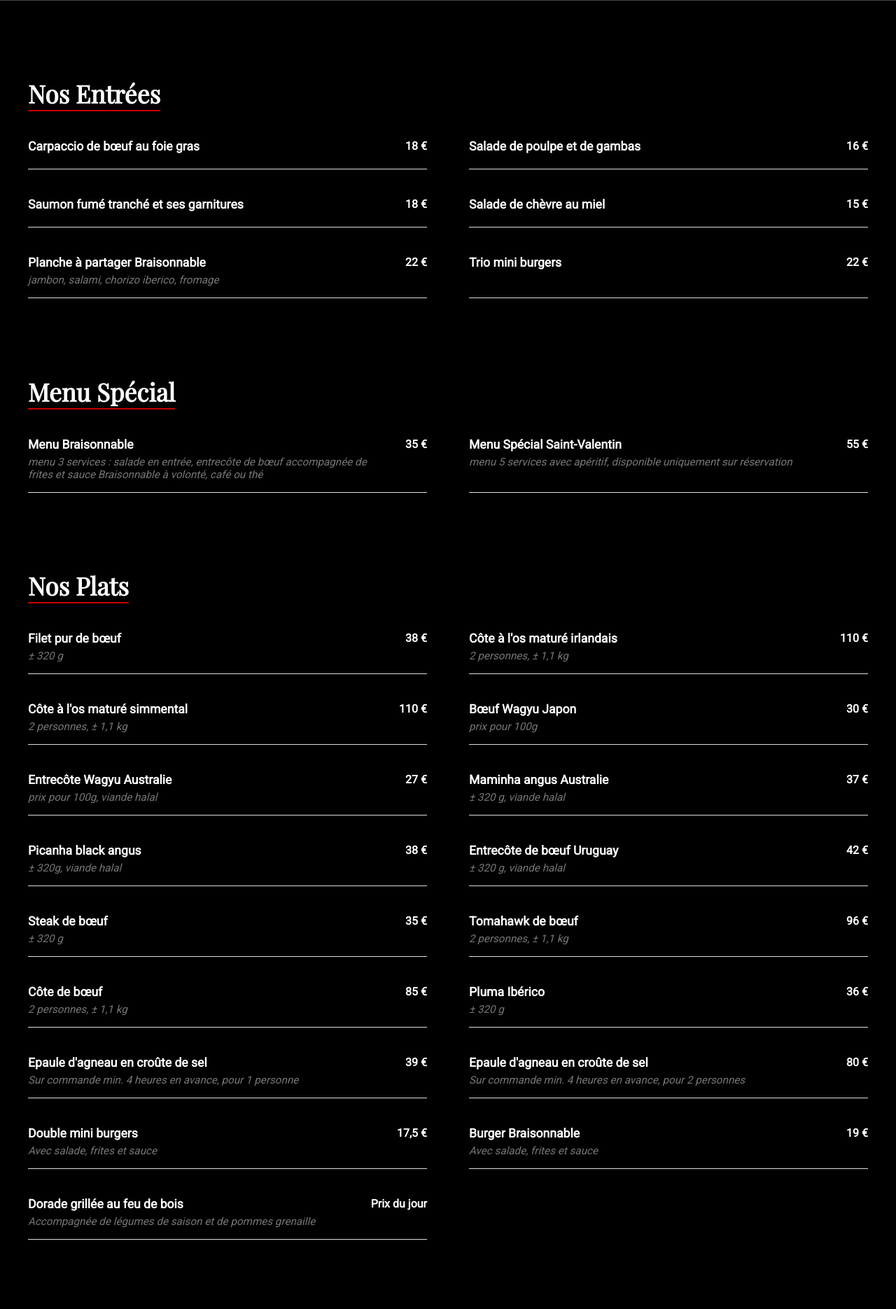
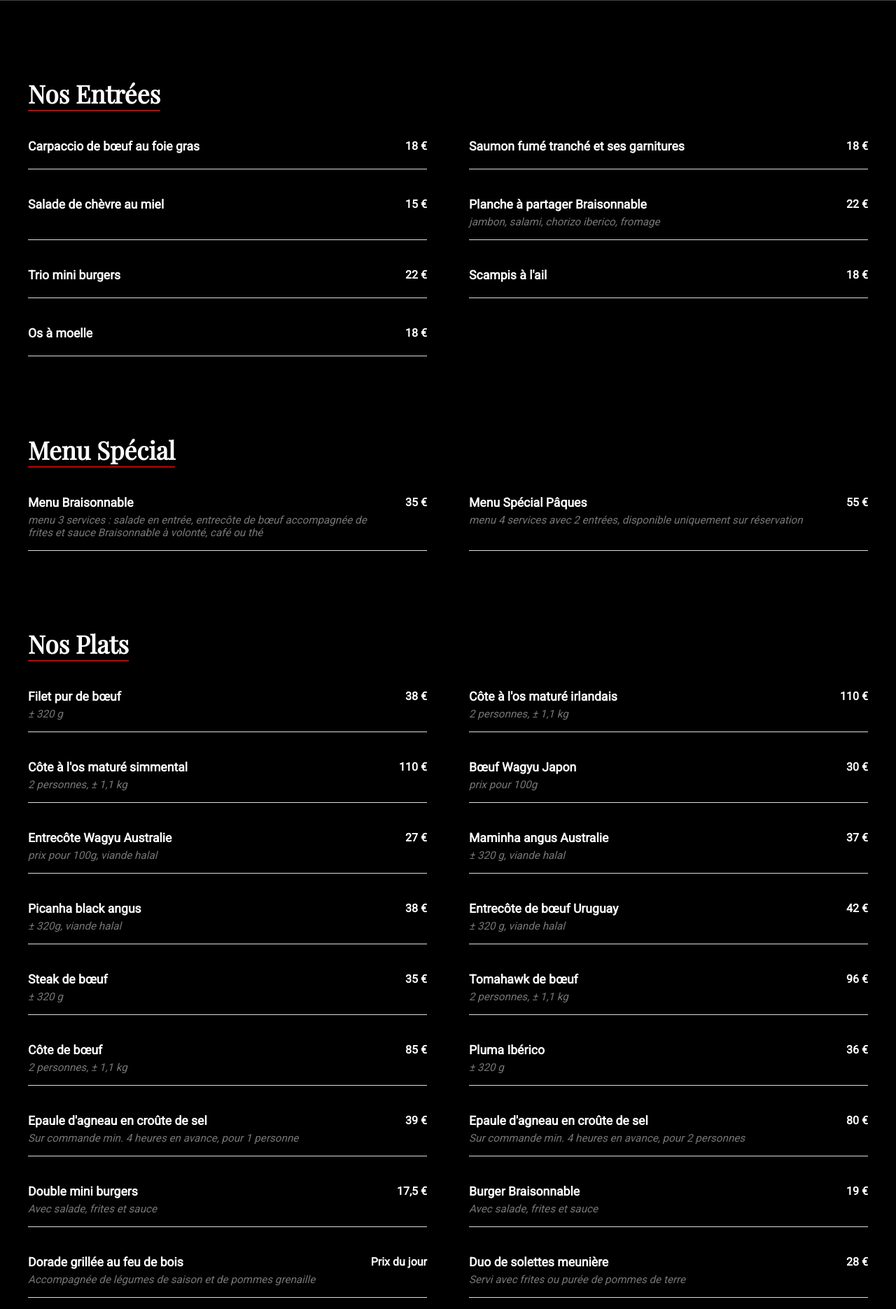
Before and after one commit to laurilan11/Braisonnable, a Django app: page /menu/ in a window 1280 px wide. Shown: the part 368-2238 px from the top of the page at 70% size. Run offline with Django 5.2, Linux system fonts and the light colour scheme.

Commit message:
paques et changement d'horaire

```diff
--- a/restaurant/templates/restaurant/base.html
+++ b/restaurant/templates/restaurant/base.html
@@ -91,12 +91,12 @@
       <h3>Horaires</h3>
       <ul class="Heures_foot">
         <li><p class="Heures_foot_day">Lundi</p> <p class="Heures_foot_hours">Fermé</p></li>
-        <li><p class="Heures_foot_day">Mardi</p> <p class="Heures_foot_hours">12h00-15h00 <br><br/> 18h00-23h00</p></li>
-        <li><p class="Heures_foot_day">Mercredi</p> <p class="Heures_foot_hours">12h00-15h00 <br><br/> 18h00-23h00</p></li>
-        <li><p class="Heures_foot_day">Jeudi</p> <p class="Heures_foot_hours">12h00-15h00 <br><br/> 18h00-23h00</p></li>
-        <li><p class="Heures_foot_day">Vendredi</p> <p class="Heures_foot_hours">12h00-15h00 <br><br/> 18h00-23h00</p></li>
+        <li><p class="Heures_foot_day">Mardi</p> <p class="Heures_foot_hours">12h00-22h30</p></li>
+        <li><p class="Heures_foot_day">Mercredi</p> <p class="Heures_foot_hours">12h00-22h30</p></li>
+        <li><p class="Heures_foot_day">Jeudi</p> <p class="Heures_foot_hours">12h00-22h30</p></li>
+        <li><p class="Heures_foot_day">Vendredi</p> <p class="Heures_foot_hours">12h00-23h00</p></li>
         <li><p class="Heures_foot_day">Samedi</p> <p class="Heures_foot_hours">12h00-23h00</p></li>
-        <li><p class="Heures_foot_day">Dimanche</p> <p class="Heures_foot_hours">12h00-20h</p></li>
+        <li><p class="Heures_foot_day">Dimanche</p> <p class="Heures_foot_hours">12h00-22h</p></li>
       </ul>
     </div>
   </section>
--- a/restaurant/templates/restaurant/home.html
+++ b/restaurant/templates/restaurant/home.html
@@ -16,8 +16,8 @@
 </div>
 
 <section class="closure-section">
-    <img src="{% static 'images/PHOTO-2026-01-24-11-09-55.jpg' %}"
-         alt="Menu Saint-Valentin"
+    <img src="{% static 'images/menupaques.JPG' %}"
+         alt="Menu de Pâques"
          class="closure-image">
 </section>
 
--- a/restaurant/templates/restaurant/menu.html
+++ b/restaurant/templates/restaurant/menu.html
@@ -41,13 +41,6 @@
     </li>
     <li class="menu-itemo">
       <div class="item-text">
-        <h4>Salade de poulpe et de gambas</h4>
-        <p></p>
-      </div>
-      <span class="price"> 16 €</span>
-    </li>
-    <li class="menu-itemo">
-      <div class="item-text">
         <h4>Saumon fumé tranché et ses garnitures</h4>
         <p></p>
       </div>
@@ -74,6 +67,20 @@
       </div>
       <span class="price"> 22 €</span>
     </li>
+    <li class="menu-itemo">
+      <div class="item-text">
+        <h4>Scampis à l'ail</h4>
+        <p></p>
+      </div>
+      <span class="price"> 18 €</span>
+    </li>
+    <li class="menu-itemo">
+      <div class="item-text">
+        <h4>Os à moelle</h4>
+        <p></p>
+      </div>
+      <span class="price"> 18 €</span>
+    </li>
   </ul>
 </section>
 
@@ -89,8 +96,8 @@
     </li>
     <li class="menu-itemo">
       <div class="item-text">
-        <h4>Menu Spécial Saint-Valentin</h4>
-        <p>menu 5 services avec apéritif, disponible uniquement sur réservation</p>
+        <h4>Menu Spécial Pâques</h4>
+        <p>menu 4 services avec 2 entrées, disponible uniquement sur réservation</p>
       </div>
       <span class="price"> 55 €</span>
     </li>
@@ -218,6 +225,13 @@
         <p> Accompagnée de légumes de saison et de pommes grenaille</p>
       </div>
       <span class="price"> Prix du jour</span>
+    </li>
+    <li class="menu-itemo">
+      <div class="item-text">
+        <h4>Duo de solettes meunière </h4>
+        <p> Servi avec frites ou purée de pommes de terre</p>
+      </div>
+      <span class="price"> 28 €</span>
     </li>
   </ul>
 </section>
```
Also changed, not shown: restaurant/templates/restaurant/contact.html (+5 -5 lines), static/images/menupaques.JPG (added), 1 other file.
